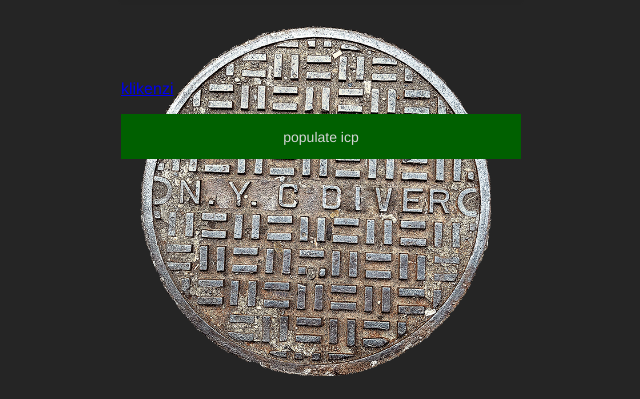
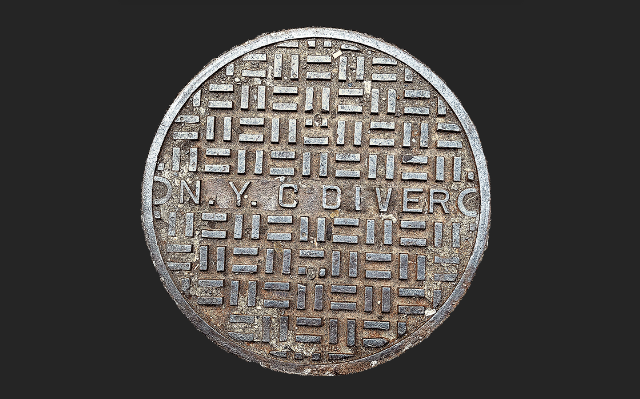
Before and after one commit to agan-k/nycdiver, a Django app: page / in a window 1280 px wide. Shown: the part 128-527 px from the top of the page, without its empty margins (319-959 px from the left). Run offline with Django 4.2, Linux system fonts and the light colour scheme; data that the repository does not hold is empty.

Commit message:
remove button duplicate from home

```diff
--- a/templates/home.html
+++ b/templates/home.html
@@ -1,12 +1,5 @@
 {% extends 'base_layout.html' %}
 {% block content %}
-{% comment %} <button id='klikenzi' onClick="alert('klikenzi!')">klikenzi</button> {% endcomment %}
-<p>
-  <a href="https://google.com" id='klikenzi'>klikenzi</a>
-</p>
-
-{% include 'components/buttons/anchor_button.html' with label='populate icp' path_name='populate-icp' button_variation='secondary' %}
-
 
   {% if search_request %}
     {% for result in  search_results %}
```
